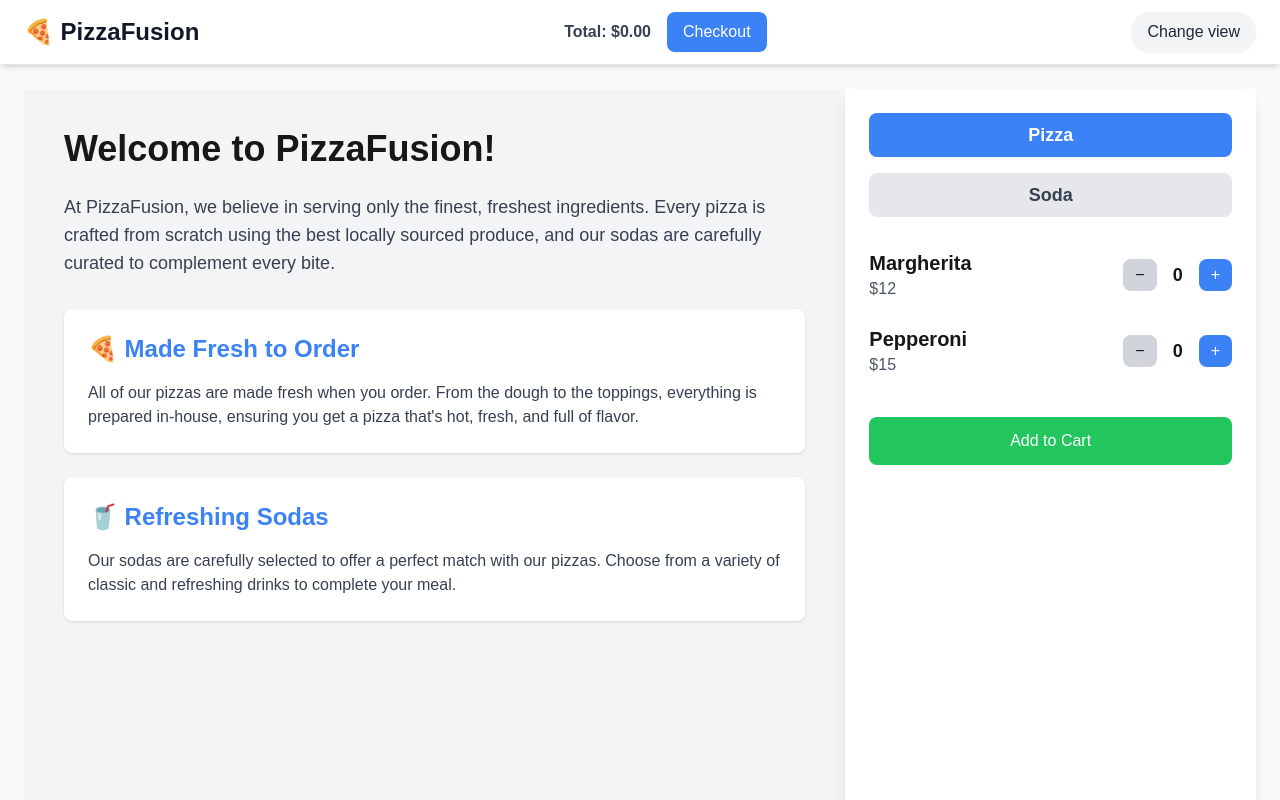
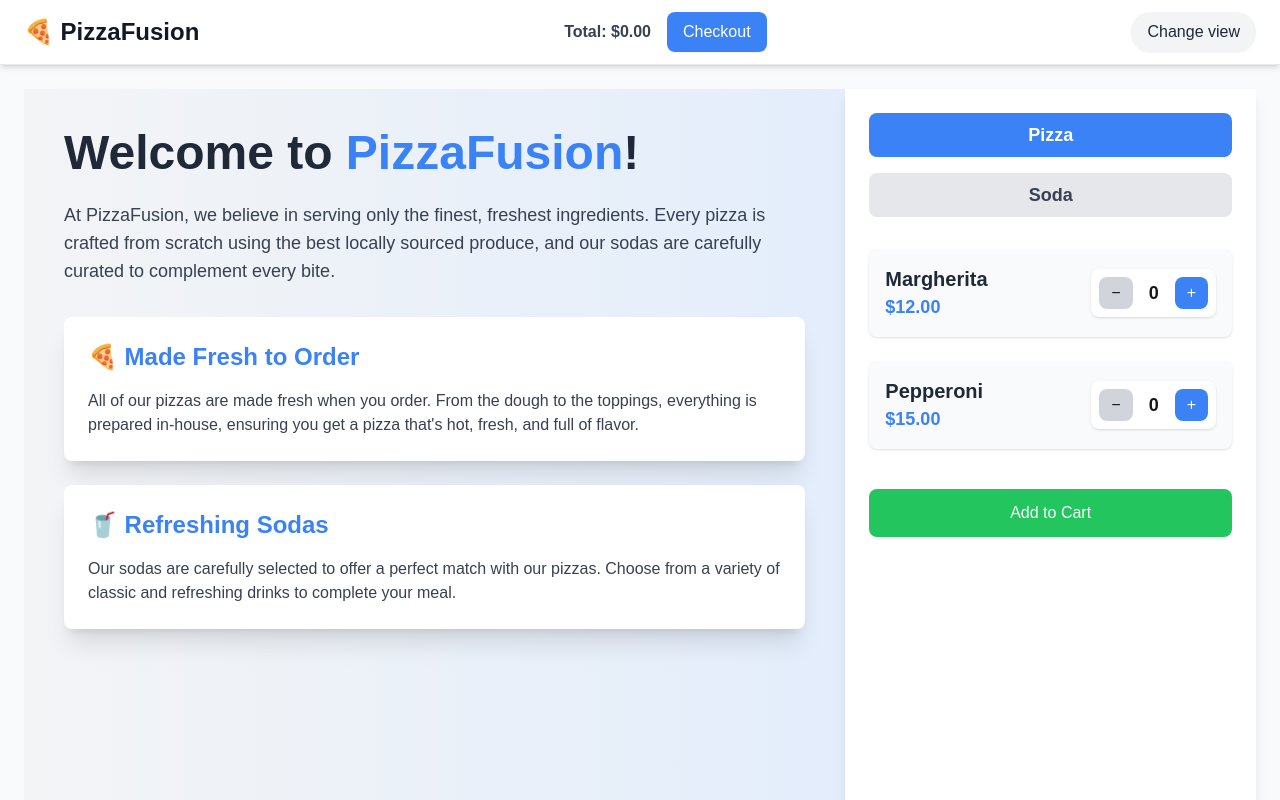
Before and after one commit to striveToAce/pizza-fusion-frontend, a Next.js app: page /user-view/menu in a window 1280 px wide. Shown: the top 800 px of the page. Built offline with nearby package versions, Linux system fonts and the light colour scheme.

Commit message:
UI refactoring and typescript warning fixes

```diff
--- a/src/components/menu/index.tsx
+++ b/src/components/menu/index.tsx
@@ -1,8 +1,9 @@
 "use client";
+
 import { useState } from "react";
 
 const MenuDetails: React.FC = () => {
-  const [selectedTab, setSelectedTab] = useState<string>("pizza"); // Initial tab selected
+    const [selectedTab, setSelectedTab] = useState<'pizza' | 'soda'>('pizza'); // Initial tab selected
   const [cart, setCart] = useState<{ [key: string]: number }>({
     Margherita: 0,
     Pepperoni: 0,
@@ -14,7 +15,14 @@ const MenuDetails: React.FC = () => {
     name: string;
     price: number;
   }
-  const menuItems = {
+
+  // Define the type for the menuItems object
+  type MenuItems = {
+    pizza: IMenuItem[];
+    soda: IMenuItem[];
+  };
+
+  const menuItems:MenuItems = {
     pizza: [
       { name: "Margherita", price: 12 },
       { name: "Pepperoni", price: 15 },
@@ -42,10 +50,12 @@ const MenuDetails: React.FC = () => {
   };
 
   return (
-    <div className="min-h-screen bg-gray-100 flex">
+    <div className="min-h-screen bg-gradient-to-r from-gray-100 to-blue-100 flex">
       {/* Left side: Advertising Text */}
       <div className="w-2/3 p-10">
-        <h1 className="text-4xl font-bold mb-6">Welcome to PizzaFusion!</h1>
+        <h1 className="text-5xl font-extrabold mb-6 text-gray-800">
+          Welcome to <span className="text-blue-500">PizzaFusion</span>!
+        </h1>
         <p className="text-lg text-gray-700 mb-6">
           At PizzaFusion, we believe in serving only the finest, freshest
           ingredients. Every pizza is crafted from scratch using the best
@@ -53,7 +63,7 @@ const MenuDetails: React.FC = () => {
           complement every bite.
         </p>
         <div className="mt-8 space-y-6">
-          <div className="bg-white p-6 shadow rounded-lg">
+          <div className="bg-white p-6 shadow-xl rounded-lg transition-all hover:shadow-2xl">
             <h2 className="text-2xl font-semibold mb-4 text-blue-500">
               🍕 Made Fresh to Order
             </h2>
@@ -64,7 +74,7 @@ const MenuDetails: React.FC = () => {
             </p>
           </div>
 
-          <div className="bg-white p-6 shadow rounded-lg">
+          <div className="bg-white p-6 shadow-xl rounded-lg transition-all hover:shadow-2xl">
             <h2 className="text-2xl font-semibold mb-4 text-blue-500">
               🥤 Refreshing Sodas
             </h2>
@@ -85,7 +95,7 @@ const MenuDetails: React.FC = () => {
             onClick={() => setSelectedTab("pizza")}
             className={`text-lg font-semibold py-2 px-4 rounded-lg ${
               selectedTab === "pizza"
-                ? "bg-blue-500 text-white"
+                ? "bg-blue-500 text-white transform transition-transform duration-300 hover:scale-105"
                 : "bg-gray-200 text-gray-700"
             }`}
           >
@@ -95,7 +105,7 @@ const MenuDetails: React.FC = () => {
             onClick={() => setSelectedTab("soda")}
             className={`text-lg font-semibold py-2 px-4 rounded-lg ${
               selectedTab === "soda"
-                ? "bg-blue-500 text-white"
+                ? "bg-blue-500 text-white transform transition-transform duration-300 hover:scale-105"
                 : "bg-gray-200 text-gray-700"
             }`}
           >
@@ -106,21 +116,26 @@ const MenuDetails: React.FC = () => {
         {/* Menu Items */}
         <div className="space-y-6">
           {menuItems[selectedTab].map((item: IMenuItem, index: number) => (
-            <div key={item.name} className="flex justify-between items-center">
+            <div
+              key={item.name}
+              className="flex justify-between items-center p-4 bg-gray-50 rounded-lg shadow hover:shadow-md transition-all"
+            >
               <div>
-                <h2 className="text-xl font-bold">{item.name}</h2>
-                <p className="text-gray-600">${item.price}</p>
+                <h2 className="text-xl font-bold text-gray-800">{item.name}</h2>
+                <p className="text-blue-500 font-semibold text-lg">
+                  ${item.price.toFixed(2)}
+                </p>
               </div>
-              <div className="flex items-center space-x-4">
+              <div className="flex items-center space-x-4 bg-white p-2 rounded-lg shadow">
                 <button
-                  className="bg-gray-300 px-3 py-1 rounded-lg"
+                  className="bg-gray-300 px-3 py-1 rounded-lg hover:bg-gray-400 transition-all"
                   onClick={() => handleQuantityChange(item.name, -1)}
                 >
                   −
                 </button>
                 <span className="text-lg font-semibold">{cart[item.name]}</span>
                 <button
-                  className="bg-blue-500 text-white px-3 py-1 rounded-lg"
+                  className="bg-blue-500 text-white px-3 py-1 rounded-lg hover:bg-blue-600 transition-all"
                   onClick={() => handleQuantityChange(item.name, 1)}
                 >
                   +
@@ -133,7 +148,7 @@ const MenuDetails: React.FC = () => {
         {/* Add to Cart Button */}
         <div className="mt-10">
           <button
-            className="w-full bg-green-500 text-white py-3 rounded-lg hover:bg-green-600 transition-all"
+            className="w-full bg-green-500 text-white py-3 rounded-lg hover:bg-green-600 transition-all transform hover:scale-105"
             onClick={() => alert("Items added to cart")}
           >
             Add to Cart
```
